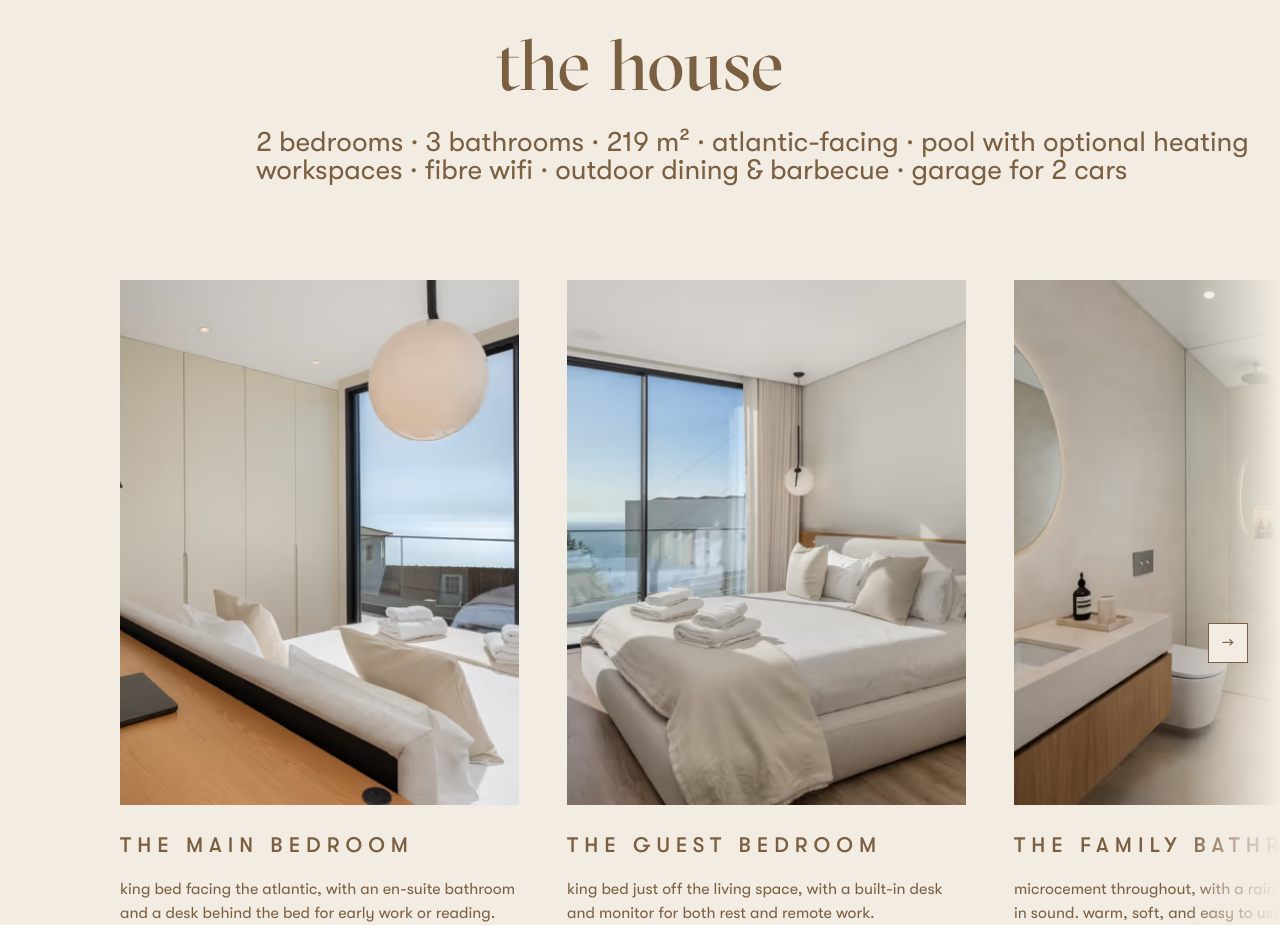
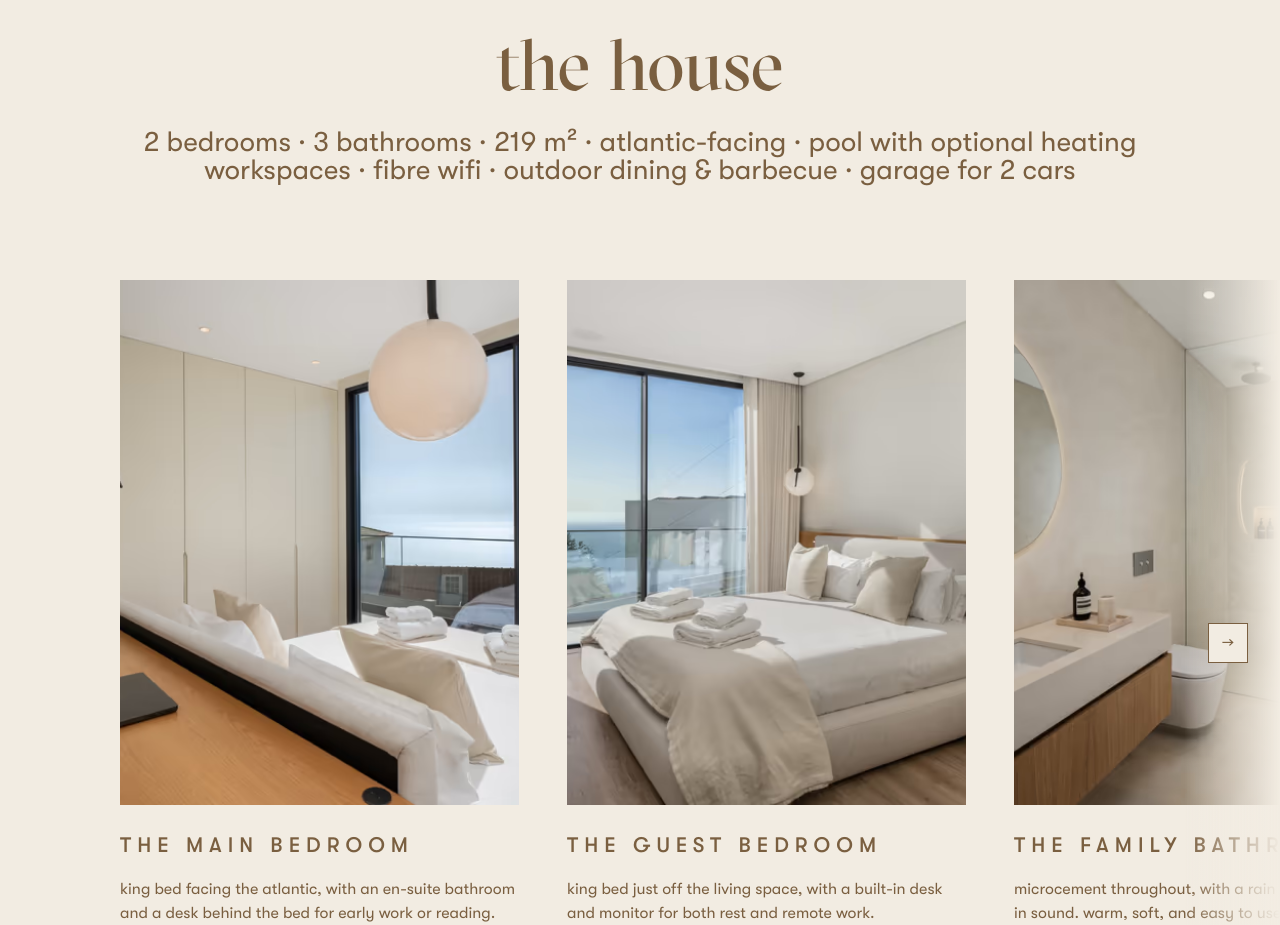
Before and after one commit to filiperoque/casa-amani, a Next.js app: page /en/house in a window 1280 px wide. Shown: the part 1300-2225 px from the top of the page. Built offline with nearby package versions, Linux system fonts and the light colour scheme.

Commit message:
Fix house-header centering: facts line overflowed its max-w-copy box
The no-wrap fact spans at title-sm size exceed 768px, overflowing right
and skewing the centered block. Facts now use the full content column.

```diff
--- a/src/components/HouseGallery.tsx
+++ b/src/components/HouseGallery.tsx
@@ -29,7 +29,7 @@ export default function HouseGallery({ t }: HouseGalleryProps) {
           <h2 className="font-display text-title md:text-title-lg lg:text-display">
             {t.house.title}
           </h2>
-          <p className="max-w-copy text-sm leading-7 md:text-intro lg:text-title-sm">
+          <p className="text-sm leading-7 md:text-intro lg:text-title-sm">
             {featureLines.map((line, li) => (
               <span key={li} className="block">
                 {line.split(" · ").map((fact, fi, arr) => (
```
